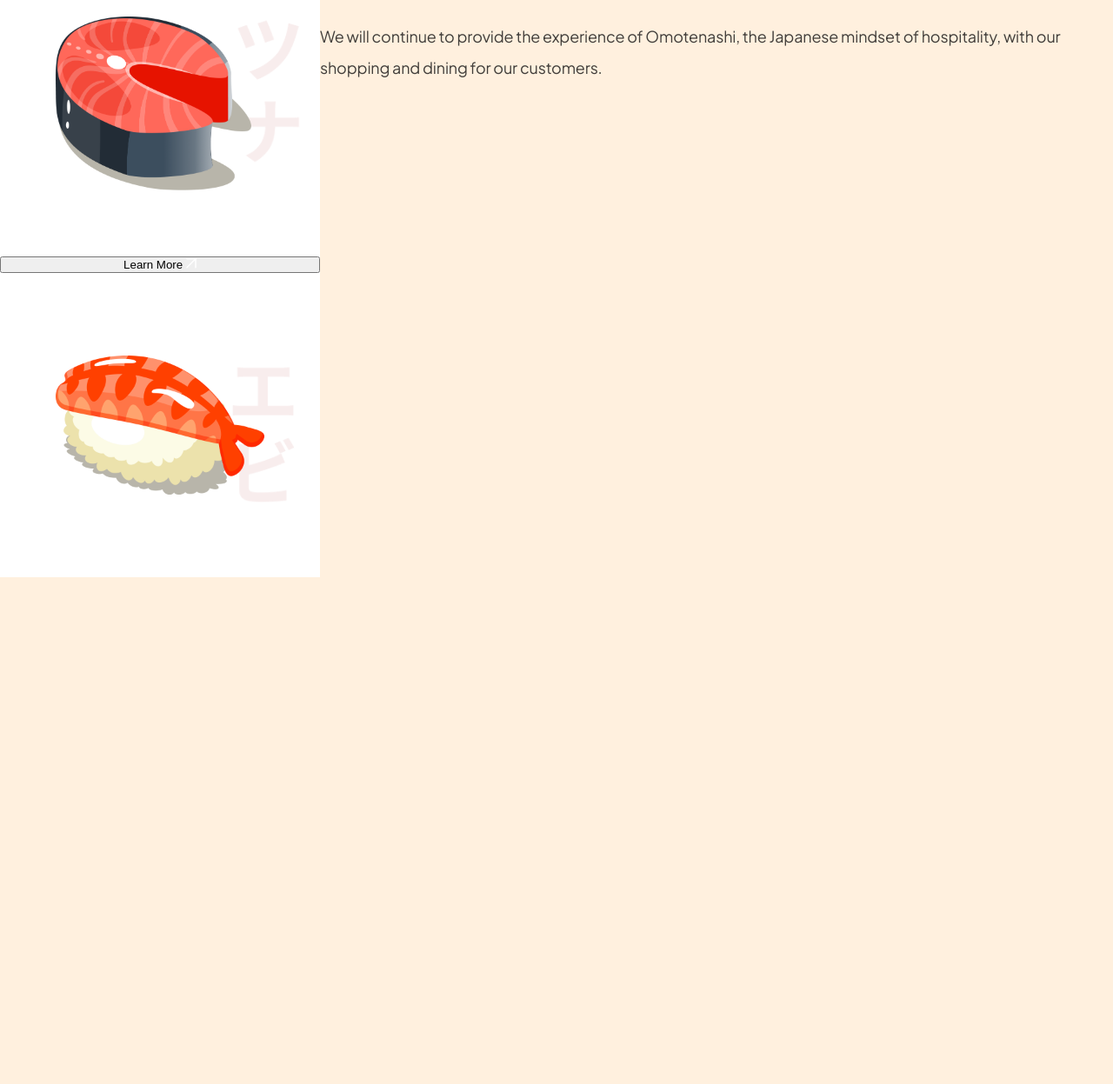
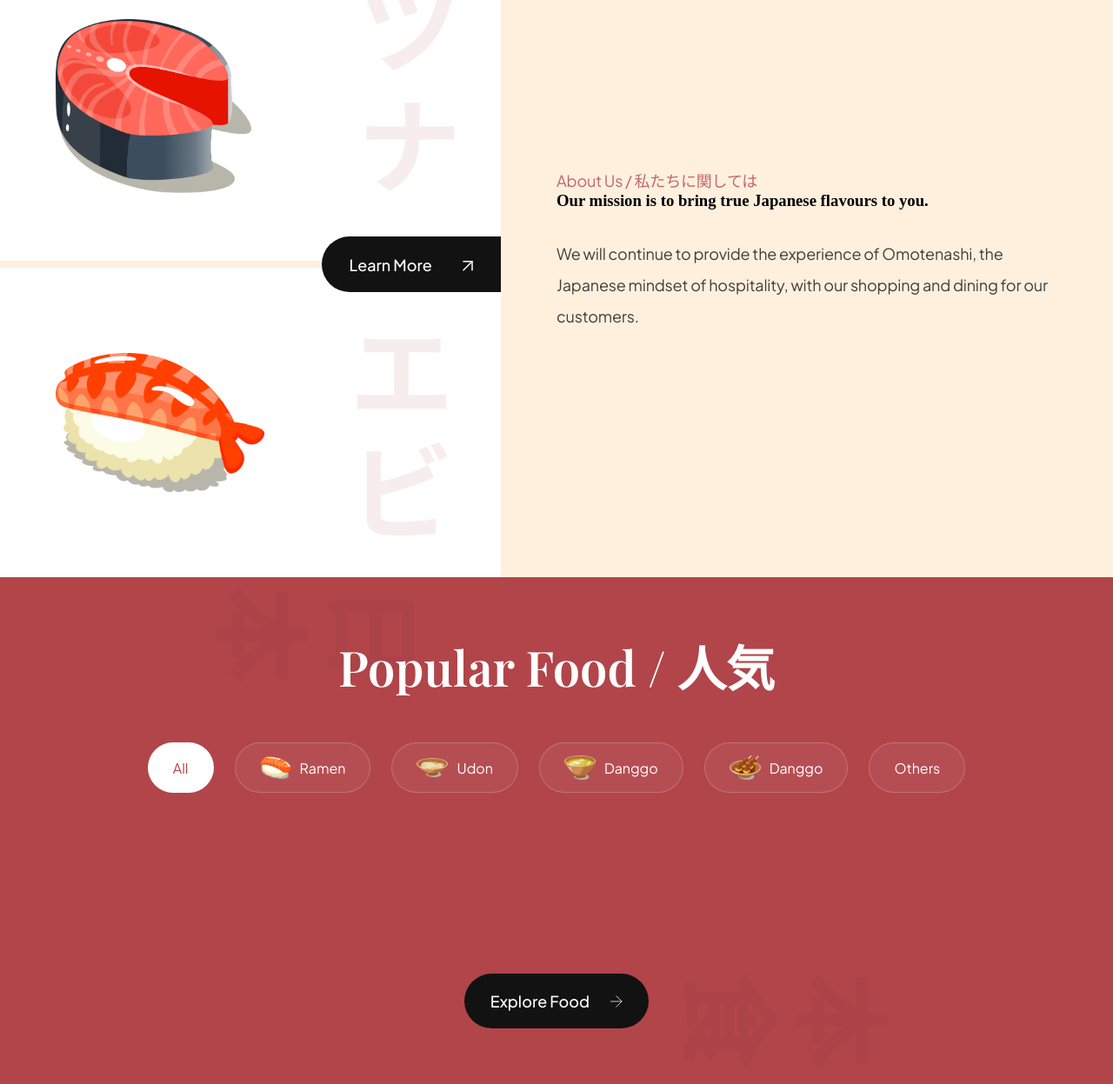
Before and after one commit to hindinisikc/sushi, a plain HTML site: page index.html in a window 1280 px wide. Shown: the part 854-2101 px from the top of the page at 87% size. Before the commit the page ends 1518 px from the top, so only its background shows below. Drawn offline with nearby package versions, Linux system fonts and the light colour scheme.

Commit message:
added the popular section

```diff
--- a/css/sections/about.css
+++ b/css/sections/about.css
@@ -11,11 +11,13 @@
   justify-content: center;
 
   background: var(--color-white);
+
   position: relative;
 }
 
-.about-us__image div{
+.about-us__image div {
   padding: 32px 64px;
+
   flex: 1;
   display: flex;
   align-items: center;
@@ -26,17 +28,13 @@
 }
 
 .about-us__image-sushi3 {
-    border-bottom: 8p solid var(--color-creamson);
+  border-bottom: 8px solid var(--color-creamson);
 
-    background-image: url("../../assets/about_bg1.png");
-
+  background-image: url("../../assets/about_bg1.png")
 }
 
 .about-us__image-sushi2 {
-
-
-    background-image: url("../../assets/about_bg2.png");
-
+  background-image: url("../../assets/about_bg2.png")
 }
 
 .about-us__image-sushi3 img {
@@ -44,7 +42,42 @@
   height: 200px;
 }
 
-.about-us__image-sushi2 img{
+.about-us__image-sushi2 img {
   width: 240px;
   height: 160px;
 }
+
+.about-us__button {
+  position: absolute;
+  right: 0;
+
+  padding: 12px 32px;
+  min-height: 64px;
+
+  background: var(--secondary-color);
+  border-radius: 32px 0 0 32px;
+  border: 0;
+  outline: 0;
+
+  color: #fff;
+  font-family: var(--plus-jakarta-sans);
+  font-weight: 500;
+  font-size: 18px;
+  line-height: 23px;
+
+  cursor: pointer;
+}
+
+.about-us__button img {
+  object-fit: contain;
+  margin-left: 32px;
+}
+
+.about-us__content {
+  padding: 64px;
+
+  flex: 1;
+  display: flex;
+  justify-content: center;
+  flex-direction: column;
+}
--- a/css/sections/popular.css
+++ b/css/sections/popular.css
@@ -0,0 +1,103 @@
+.popular-foods {
+    padding: 64px;
+    display: flex;
+    flex-direction: column;
+
+    background-color: var(--primary-color);
+    background-image: url("../../assets/popular_bg.png");
+    background-position: center;
+    background-repeat: no-repeat;
+    background-size: contain;
+
+    overflow: hidden;
+}
+
+.popular-foods__title {
+    font-size: 56px;
+    font-family: var(--playfair-display);
+    font-weight: 600;
+    line-height: 78px;
+    color: #fff;
+    text-align: center;
+}
+
+.popular-foods__filters {
+    margin-top: 48px;
+    max-width: 100%;
+    overflow-x: auto;
+
+    display: flex;
+    justify-content: center;
+    gap: 24px;
+}
+
+.popular-foods__filter-btn {
+    padding: 10px 28px;
+    display: flex;
+    flex-direction: row;
+    align-items: center;
+    gap: 10px;
+
+    background: rgba(255, 255, 255, 0.05);
+    border: 1px solid rgba(255, 255, 255, 0.2);
+    border-radius: 46px;
+
+    font-size: 16px;
+    font-weight: 300px;
+    line-height: 25px;
+    font-family: var(--plus-jakarta-sans);
+    color: #fff;
+    cursor: pointer;
+}
+
+.popular-foods__filter-btn img {
+    width: 36px;
+    height: 36px;
+    object-fit: contain;
+
+}
+
+.popular-foods__filter-btn.active {
+    background: #fff;
+    color: var(--primary-color);
+}
+
+.popular-foods__filter-btn:hover {
+    background: #fff;
+    color: var(--primary-color);
+}
+
+.popular-foods__catalogue {
+    margin: 64px;
+    display: flex;
+    justify-content: center;
+    align-items: flex-end;
+    flex-wrap: wrap;
+    gap: 56px;
+}
+
+.popular-foods__button {
+    width: fit-content;
+    padding: 20px 30px;
+    margin: 80px auto 0;
+
+    font-weight: 500;
+    font-size: 18px;
+    line-height: 23px;
+    font-family: var(--plus-jakarta-sans);
+    color: #fff;
+
+    border: none;
+    outline: none;
+    background: var(--secondary-color);
+    border-radius: 64px;
+    cursor: pointer;
+
+}
+
+.popular-foods__button img{
+    width: 14px;
+    height: 14px;
+    object-fit: contain;
+    margin-left: 21px;
+}
--- a/index.html
+++ b/index.html
@@ -126,6 +126,42 @@
     </div>
   </section>
 
+  <section class="popular-foods" id="menu">
+    <h2 class="popular-foods__title">Popular Food / 人気</h2>
+
+    <div class="popular-foods__filters sushi__hide-scrollbar">
+      <button class="popular-foods__filter-btn active">All</button>
+
+      <button class="popular-foods__filter-btn">
+        <img src="/assets/sushi-9.png" alt="sushi 9">Ramen
+      </button>
+
+      <button class="popular-foods__filter-btn">
+        <img src="/assets/sushi-8.png" alt="sushi 8">Udon
+      </button>
+
+      <button class="popular-foods__filter-btn">
+        <img src="/assets/sushi-7.png" alt="sushi 7">Danggo
+      </button>
+
+      <button class="popular-foods__filter-btn">
+        <img src="/assets/sushi-6.png" alt="sushi 6">Danggo
+      </button>
+
+      <button class="popular-foods__filter-btn">Others</button>
+
+    </div>
+
+    <div class="popular-foods__catalogue">
+
+    </div>
+
+    <button class="popular-foods__button">
+      Explore Food
+      <img src="assets/arrow-right.svg" alt="arrow-right">
+    </button>
+
+  </section>
 
 
 
```
Lines whose indentation alone changed are shown as unchanged.
